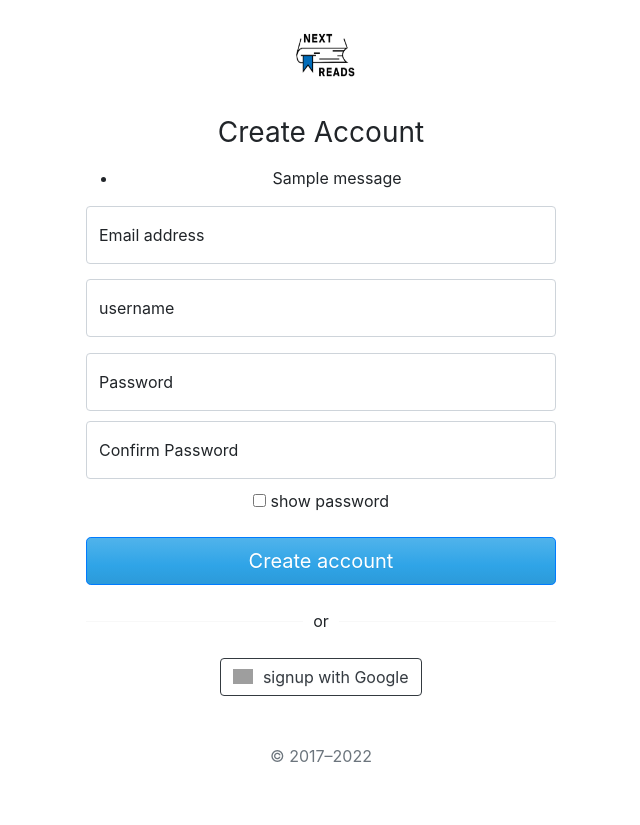
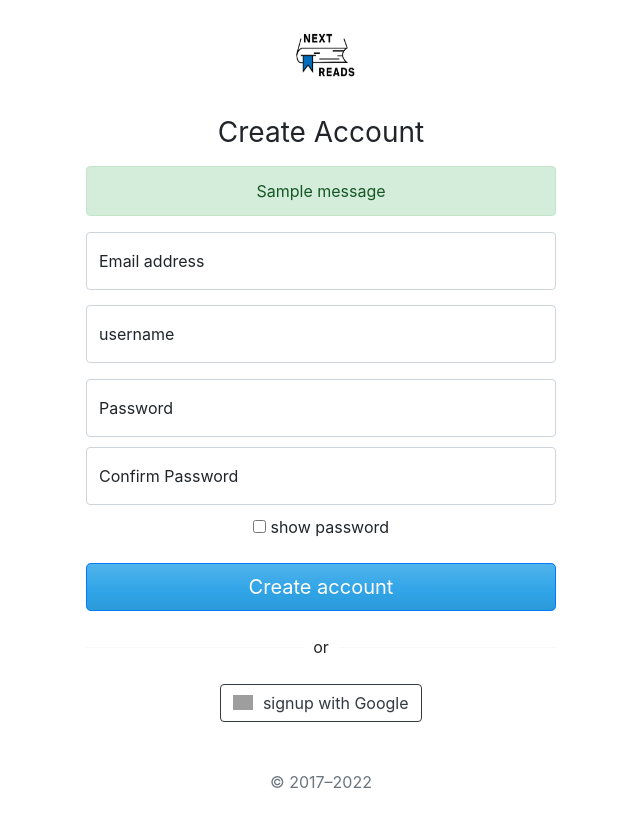
Before and after one commit to NextReads/BookRecommendationSystem, a Django app: page /authentication/signup in a window 1280 px wide. Shown: the whole page, without its empty margins (319-959 px from the left). Before the commit the page ends 762 px from the top, so only its background shows below. Run offline with Django 4.2, Linux system fonts and the light colour scheme; tables that the repository leaves empty hold one stand-in row (values such as "Sample post"); one stand-in notice (Sample message) is shown; some libraries are stand-ins or nearby versions; grey boxes are pictures that could not be loaded.

Commit message:
styling alert messages

```diff
--- a/webApp/website/authentication/views.py
+++ b/webApp/website/authentication/views.py
@@ -38,6 +38,7 @@ class SignupView(View):
 
     def post(self, request):
         messages.success(request, 'Account created successfully.')
+        messages.error (request, 'Error creating your account.')
         return render(request, "authentication/signup.html", {})
 
 
--- a/webApp/website/templates/partials/_messages.html
+++ b/webApp/website/templates/partials/_messages.html
@@ -1,7 +1,7 @@
 {% if messages %}
-<ul class="messages">
+<div class="messages">
     {% for message in messages %}
-    <li{% if message.tags %} class="{{ message.tags }}"{% endif %}>{{ message }}</li>
+    <div{% if message.tags %} class=" alert alert-sm alert-{{ message.tags }}"{% endif %}>{{ message }}</div>
     {% endfor %}
-</ul>
+</div>
 {% endif %}
--- a/webApp/website/website/settings.py
+++ b/webApp/website/website/settings.py
@@ -11,7 +11,7 @@ https://docs.djangoproject.com/en/4.1/ref/settings/
 """
 import os
 from pathlib import Path
-
+from django.contrib import messages
 # Build paths inside the project like this: BASE_DIR / 'subdir'.
 BASE_DIR = Path(__file__).resolve().parent.parent
 
@@ -113,6 +113,9 @@ USE_TZ = True
 STATIC_URL = "/static/"
 STATICFILES_DIRS = [os.path.join(BASE_DIR, 'website/static')]
 STATIC_ROOT = os.path.join(BASE_DIR, "static")
+MESSAGE_TAGS = {
+    messages.ERROR: 'danger' #this will add the bootstrap class "danger" to error messages
+}
 
 # Default primary key field type
 # https://docs.djangoproject.com/en/4.1/ref/settings/#default-auto-field
```
